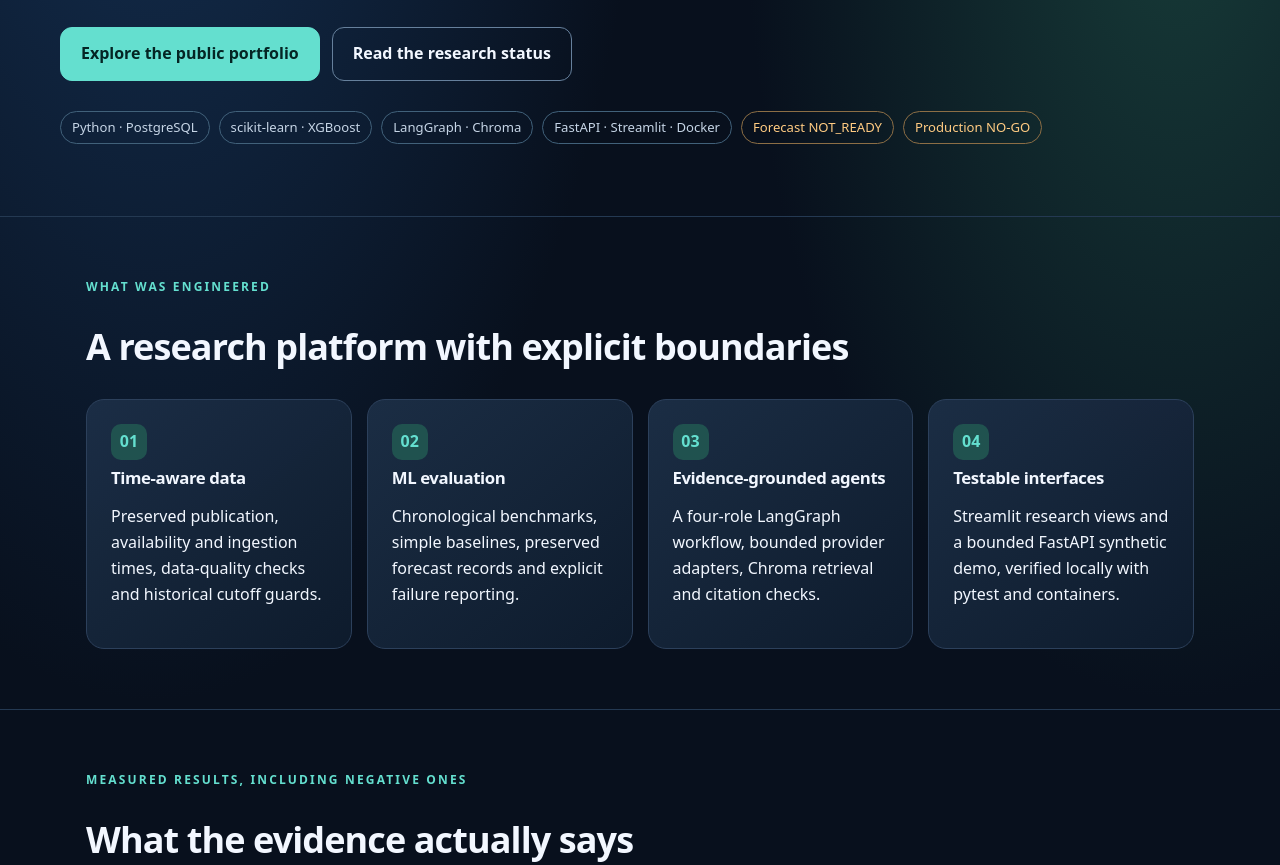
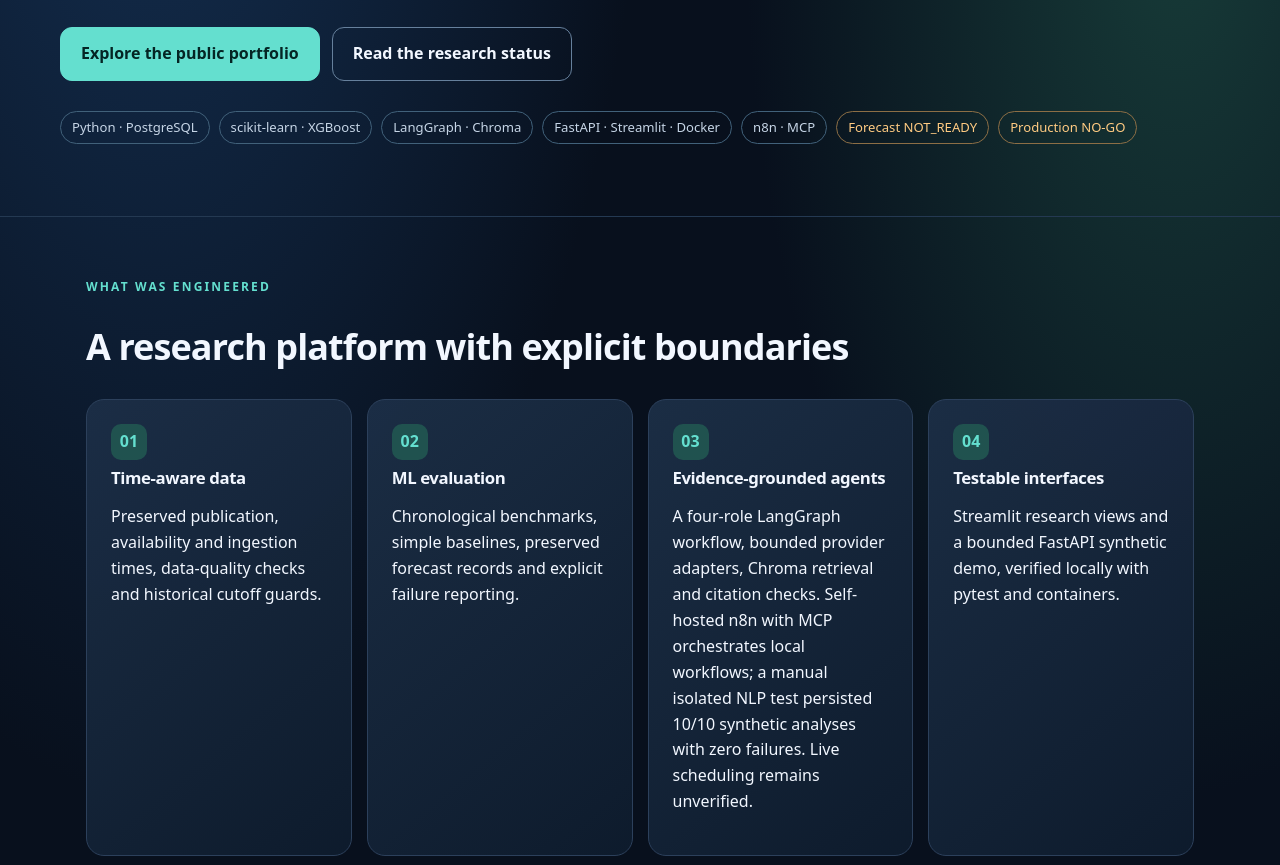
Before and after one commit to esmaeilisadat-tech/MarketPulse-AI-Portfolio, a plain HTML site: page index.html in a window 1280 px wide. Shown: the part 515-1380 px from the top of the page. Drawn offline with Linux system fonts and the light colour scheme.

Commit message:
docs: highlight n8n MCP orchestration and verified NLP test

```diff
--- a/index.html
+++ b/index.html
@@ -19,13 +19,13 @@ a{color:var(--aqua)}a:hover{text-decoration:none}a:focus-visible,button:focus-vi
 <p class="lead" data-lang="en">MarketPulse AI explores time-aware financial data engineering, machine-learning evaluation and evidence-grounded multi-agent research. The goal is not to present a profitable trading model—it is to make research reproducible, bounded and honest about failure.</p>
 <p class="lead" data-lang="de">MarketPulse AI untersucht zeitbewusste Finanzdatenverarbeitung, nachvollziehbare ML-Evaluation und quellengebundene Multi-Agenten-Recherche. Ziel ist kein profitables Handelsmodell, sondern reproduzierbare Forschung mit klaren Grenzen und transparenten Fehlern.</p>
 <div class="actions"><a class="btn primary" href="https://github.com/esmaeilisadat-tech/MarketPulse-AI-Portfolio" rel="noopener" data-lang="en">Explore the public portfolio</a><a class="btn primary" href="https://github.com/esmaeilisadat-tech/MarketPulse-AI-Portfolio" rel="noopener" data-lang="de">Öffentliches Portfolio ansehen</a><a class="btn" href="docs/RESEARCH_STATUS_2026-11-25.md" data-lang="en">Read the research status</a><a class="btn" href="docs/RESEARCH_STATUS_2026-11-25.md" data-lang="de">Forschungsergebnisse lesen</a></div>
-<div class="pills"><span class="pill">Python · PostgreSQL</span><span class="pill">scikit-learn · XGBoost</span><span class="pill">LangGraph · Chroma</span><span class="pill">FastAPI · Streamlit · Docker</span><span class="pill warn">Forecast NOT_READY</span><span class="pill warn">Production NO-GO</span></div>
+<div class="pills"><span class="pill">Python · PostgreSQL</span><span class="pill">scikit-learn · XGBoost</span><span class="pill">LangGraph · Chroma</span><span class="pill">FastAPI · Streamlit · Docker</span><span class="pill">n8n · MCP</span><span class="pill warn">Forecast NOT_READY</span><span class="pill warn">Production NO-GO</span></div>
 </header>
 <main>
 <section id="engineering" class="section"><div class="wrap"><div class="sectionheader"><div class="eyebrow" data-lang="en">What was engineered</div><div class="eyebrow" data-lang="de">Technische Umsetzung</div><h2 data-lang="en">A research platform with explicit boundaries</h2><h2 data-lang="de">Forschungsplattform mit klaren Grenzen</h2></div><div class="grid">
 <article class="card"><div class="num">01</div><h3 data-lang="en">Time-aware data</h3><h3 data-lang="de">Zeitbewusste Daten</h3><p data-lang="en">Preserved publication, availability and ingestion times, data-quality checks and historical cutoff guards.</p><p data-lang="de">Getrennte Veröffentlichungs-, Verfügbarkeits- und Importzeitpunkte sowie Prüfungen gegen zeitliches Leakage.</p></article>
 <article class="card"><div class="num">02</div><h3 data-lang="en">ML evaluation</h3><h3 data-lang="de">ML-Evaluation</h3><p data-lang="en">Chronological benchmarks, simple baselines, preserved forecast records and explicit failure reporting.</p><p data-lang="de">Chronologische Benchmarks, einfache Baselines, unveränderte Prognoseprotokolle und dokumentierte Fehler.</p></article>
-<article class="card"><div class="num">03</div><h3 data-lang="en">Evidence-grounded agents</h3><h3 data-lang="de">Quellengebundene Agenten</h3><p data-lang="en">A four-role LangGraph workflow, bounded provider adapters, Chroma retrieval and citation checks.</p><p data-lang="de">Vier Rollen in LangGraph, begrenzte Datenadapter, Chroma-Retrieval und Nachweisprüfung.</p></article>
+<article class="card"><div class="num">03</div><h3 data-lang="en">Evidence-grounded agents</h3><h3 data-lang="de">Quellengebundene Agenten</h3><p data-lang="en">A four-role LangGraph workflow, bounded provider adapters, Chroma retrieval and citation checks. Self-hosted n8n with MCP orchestrates local workflows; a manual isolated NLP test persisted 10/10 synthetic analyses with zero failures. Live scheduling remains unverified.</p><p data-lang="de">Vier Rollen in LangGraph, begrenzte Datenadapter, Chroma-Retrieval und Nachweisprüfung. Selbst gehostetes n8n mit MCP orchestriert lokale Workflows; ein isolierter NLP-Test speicherte 10/10 synthetische Analysen fehlerfrei. Produktive Zeitplanung bleibt ungeprüft.</p></article>
 <article class="card"><div class="num">04</div><h3 data-lang="en">Testable interfaces</h3><h3 data-lang="de">Testbare Schnittstellen</h3><p data-lang="en">Streamlit research views and a bounded FastAPI synthetic demo, verified locally with pytest and containers.</p><p data-lang="de">Streamlit-Forschungsansichten und eine begrenzte synthetische FastAPI-Demo, lokal mit pytest und Containern geprüft.</p></article>
 </div></div></section>
 <section id="evidence" class="section"><div class="wrap"><div class="sectionheader"><div class="eyebrow" data-lang="en">Measured results, including negative ones</div><div class="eyebrow" data-lang="de">Messwerte – auch negative Ergebnisse</div><h2 data-lang="en">What the evidence actually says</h2><h2 data-lang="de">Was die Nachweise tatsächlich zeigen</h2></div>
```
